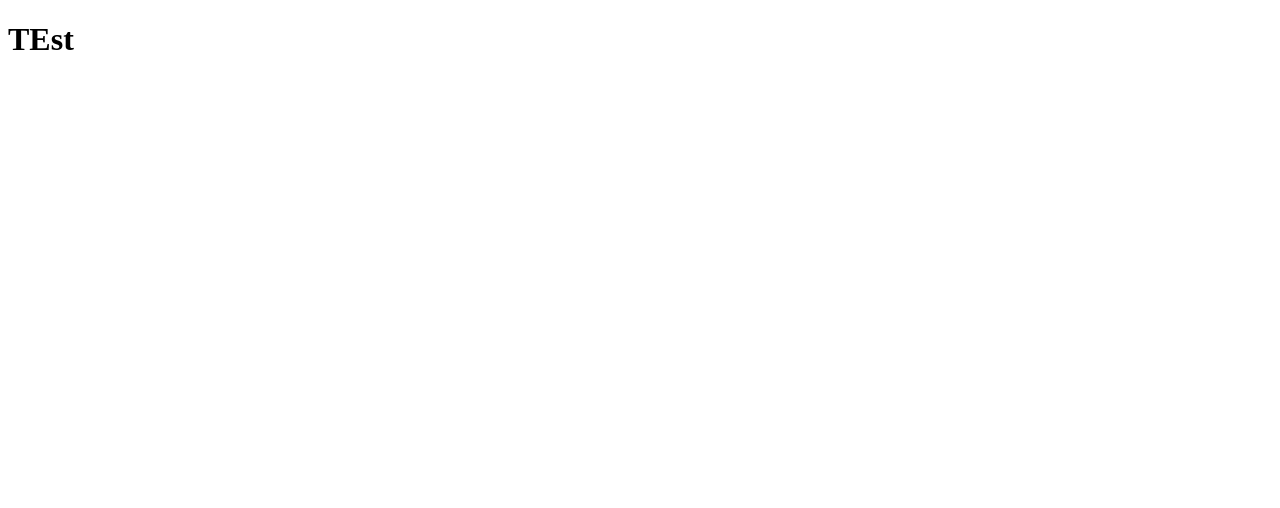
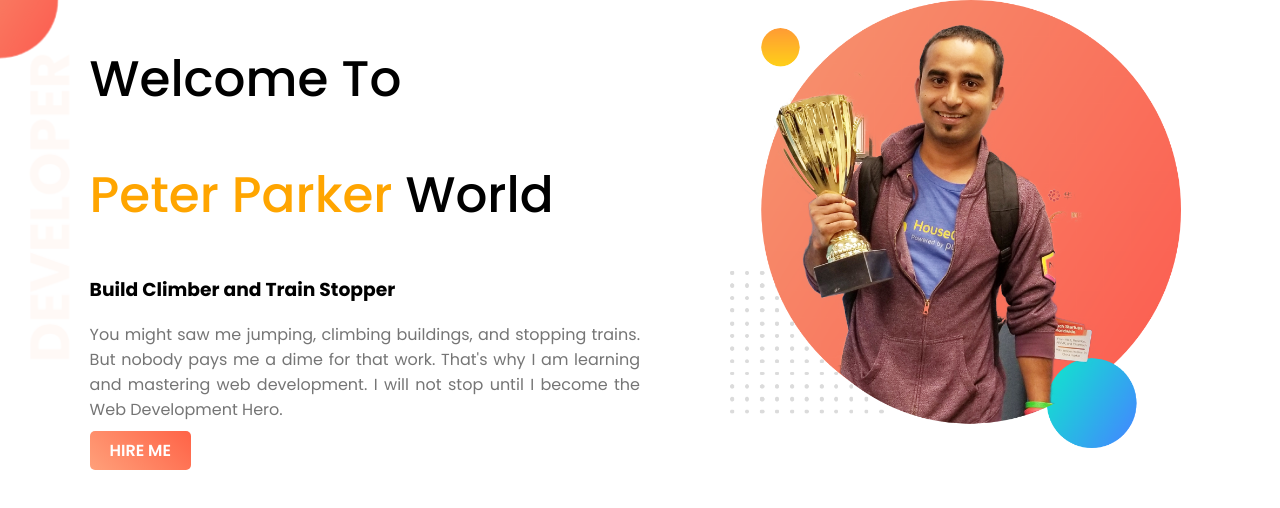
Before and after one commit to Kawser52/developer-portfolio, a plain HTML site: page index.html in a window 1280 px wide. Drawn offline with Linux system fonts and the light colour scheme.

Commit message:
Header section complete

```diff
--- a/index.html
+++ b/index.html
@@ -5,8 +5,23 @@
     <meta http-equiv="X-UA-Compatible" content="IE=edge">
     <meta name="viewport" content="width=device-width, initial-scale=1.0">
     <title>Home|Personal Portfolio</title>
+    <link rel="stylesheet" href="style.css">
+    <link href="https://fonts.googleapis.com/css2?family=Poppins:wght@300;400;500;600;700&display=swap" rel="stylesheet">
 </head>
 <body>
-    <h1>TEst</h1>
+      <section class="header-section">
+        <div class="header-content-half">
+            <h1>Welcome To</h1>
+            <h1><span class="orange-color">Peter Parker</span> World</h1>
+            <h3>Build Climber and Train Stopper</h3>
+
+            <p>You might saw me jumping, climbing buildings, and stopping trains. But nobody pays me a dime for that work. That's why I
+            am learning and mastering web development. I will not stop until I become the Web Development Hero.</p>
+            <a href="programming-hero.com" class="button-style">Hire me</a>
+        </div>
+        <div class="header-content-half">
+            <img src="img/jhankar.png" alt="Jhankar vai">
+        </div>
+      </section>
 </body>
 </html>
--- a/style.css
+++ b/style.css
@@ -0,0 +1,52 @@
+body{
+    font-family:'Poppins', sans-serif;
+    margin: 0;
+    padding: 0;
+}
+h1,p,h3{
+  font-family:'Poppins', sans-serif;
+}
+section{
+    display: flex;
+}
+.header-section{
+    background-image: url(img/top-banner.png);
+    background-repeat: no-repeat;
+}
+
+.header-content-half{
+width: 50%;
+padding-left: 7%;
+margin: 0;
+}
+.header-content-half img{
+    width: 82%;
+
+}
+.header-content-half h1{
+    font-size: 50px;
+    font-weight: 500;
+}
+.orange-color{
+    color: orange;
+}
+.header-content-half h3{
+    font-weight: bold;
+}
+.button-style{
+    text-decoration: none;
+    background: linear-gradient(45deg, lightsalmon, tomato);
+    padding: 8px 20px;
+    color: white;
+    border-radius: 5px;
+    font-weight: 600;
+    font-size: 16px;
+    text-transform: uppercase;
+
+}
+.header-content-half p {
+    color:rgb(117, 117, 117);
+    font-size: 16px;
+    text-align: justify;
+  text-justify: inter-word;
+}
```
